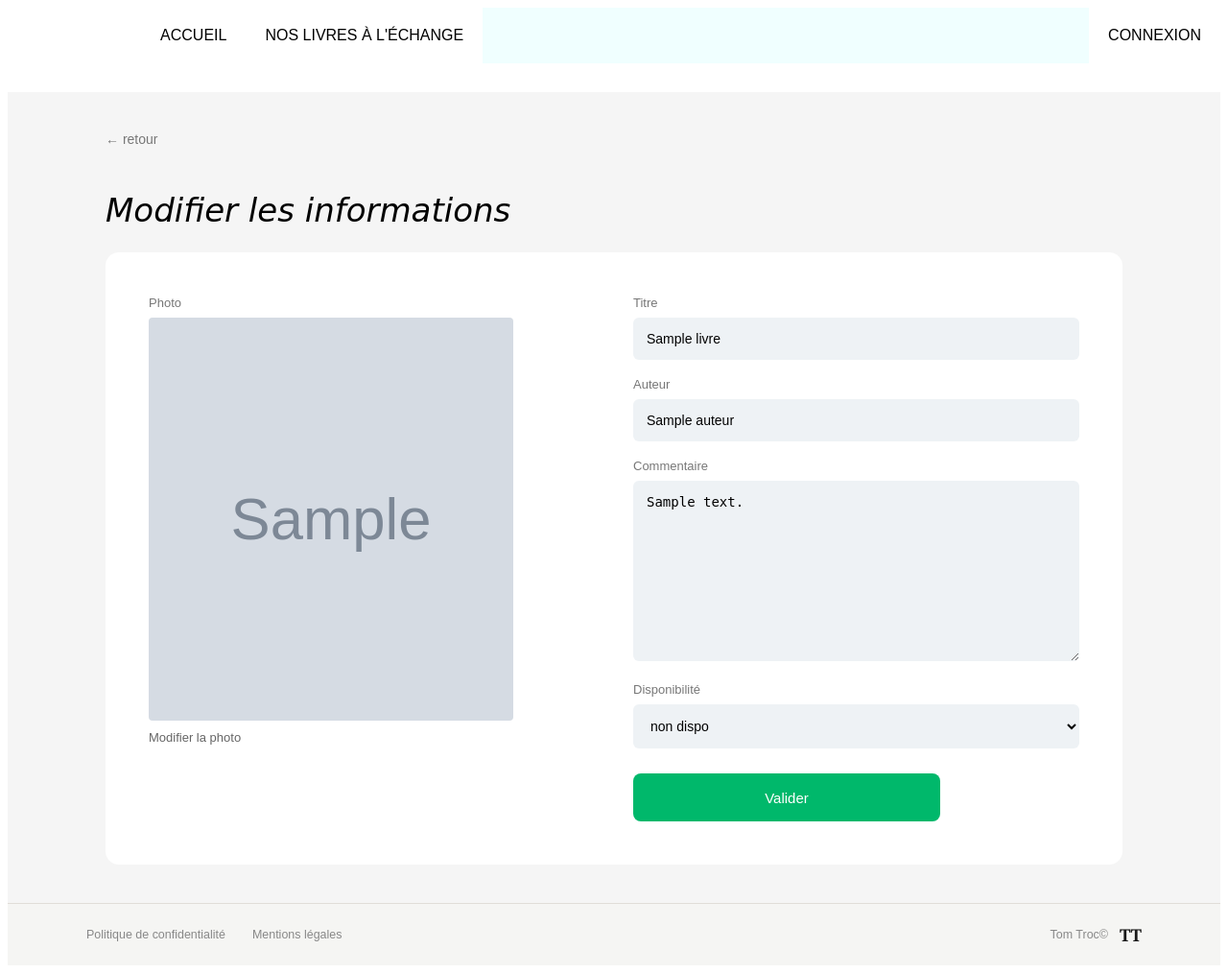
After one commit to SachaFauconnier/Projet-4, a PHP site: template views/templates/editLivre.php in a window 1280 px wide. The commit adds this page. Shown: the whole page at 96% size. Run offline with PHP 8.4, Linux system fonts and the light colour scheme; the template is opened without the code that fills it: most values are stand-ins (such as "Sample title", 1, 10 or a date in 2020); grey boxes marked "Sample" are stand-in pictures.

Commit message:
Page profil

```diff
--- a/controllers/UserController.php
+++ b/controllers/UserController.php
@@ -164,4 +164,6 @@ public function updateUser(): void
 }
 
 
+
+
 }
--- a/css/style.css
+++ b/css/style.css
@@ -8,13 +8,17 @@ body {
     background-color: var(--backgroundColor);
 }
 
+main {
+  background-color: #f5f5f5;
+}
+
 h1 {
     display: flex;
-    justify-content: center;
     font-family: 'Qwitcher Grypen', cursive;
     font-style: italic;
     font-size: 80px;
     color: var(--titleColor);
+    text-align: center;
 }
 
 h2 {
@@ -1138,3 +1153,108 @@ background: #fff;
     flex-direction: column;
   }
 }
+
+
+
+/* ============================================================================================ */
+/* ============================= Edit livre ================================== */
+/* ============================================================================================ */
+
+
+.edit-livre {
+    max-width: 1100px;
+    margin: 40px auto;
+    padding: 0 20px;
+}
+
+.edit-livre__back {
+    display: inline-block;
+    margin-bottom: 18px;
+    color: #777;
+    text-decoration: none;
+    font-size: 14px;
+}
+
+.edit-livre__title {
+    margin-bottom: 24px;
+    font-size: 34px;
+    font-weight: 500;
+}
+
+.edit-livre__card {
+    background: #fff;
+    border-radius: 14px;
+    padding: 45px;
+}
+
+.edit-livre__form {
+    display: grid;
+    grid-template-columns: 1fr 1fr;
+    gap: 40px;
+}
+
+.edit-livre__label,
+.edit-livre__small-label {
+    display: block;
+    margin-bottom: 8px;
+    font-size: 13px;
+    color: #777;
+}
+
+.edit-livre__image {
+    width: 100%;
+    max-width: 380px;
+    height: 420px;
+    object-fit: cover;
+    border-radius: 4px;
+    display: block;
+    margin-bottom: 10px;
+}
+
+.edit-livre__left input,
+.edit-livre__right input,
+.edit-livre__right textarea,
+.edit-livre__right select {
+    width: 100%;
+    border: none;
+    background: #eef2f5;
+    border-radius: 6px;
+    padding: 14px;
+    font-size: 14px;
+    margin-bottom: 18px;
+    box-sizing: border-box;
+}
+
+.edit-livre__right textarea {
+    resize: vertical;
+    min-height: 180px;
+}
+
+.edit-livre__button {
+    margin-top: 8px;
+    width: 320px;
+    height: 50px;
+    border: none;
+    border-radius: 8px;
+    background: #00b86b;
+    color: white;
+    font-size: 15px;
+    cursor: pointer;
+}
+
+.edit-livre__button:hover {
+    background: #006D41;
+}
+
+.hidden {
+    display: none;
+}
+
+.edit-livre__small-label {
+    cursor: pointer;
+    color: #666;
+}
+
+.edit-livre__small-label:hover {
+    text-decoration: underline;
+}
--- /dev/null
+++ b/views/templates/editLivre.php
@@ -0,0 +1,84 @@
+<?php /** @var array $livre */ ?>
+
+<section class="edit-livre">
+    <a href="index.php?action=profile" class="edit-livre__back">← retour</a>
+
+    <h1 class="edit-livre__title">Modifier les informations</h1>
+
+    <div class="edit-livre__card">
+        <form action="index.php?action=updateLivre" method="post" class="edit-livre__form">
+            <input type="hidden" name="id" value="<?= (int)$livre['id'] ?>">
+
+            <div class="edit-livre__left">
+                <label class="edit-livre__label">Photo</label>
+
+                <img
+                    class="edit-livre__image"
+                    src="<?= htmlspecialchars($livre['image'] ?: 'https://cdn.paris.fr/paris/2021/10/04/huge-9394fb10a8ef69a7572e9e273521dfb8.jpeg') ?>"
+                    onerror="this.onerror=null;this.src='https://cdn.paris.fr/paris/2021/10/04/huge-9394fb10a8ef69a7572e9e273521dfb8.jpeg';"
+                    alt="<?= htmlspecialchars($livre['titre']) ?>"
+                >
+
+                <label class="edit-livre__small-label" id="toggleImageInput">
+                    Modifier la photo
+                </label>
+
+                <input
+                    type="text"
+                    name="image"
+                    id="imageInput"
+                    value="<?= htmlspecialchars($livre['image']) ?>"
+                    class="hidden"
+                >
+            </div>
+
+            <div class="edit-livre__right">
+                <label class="edit-livre__label">Titre</label>
+                <input type="text" name="titre" value="<?= htmlspecialchars($livre['titre']) ?>" required>
+
+                <label class="edit-livre__label">Auteur</label>
+                <input type="text" name="auteur" value="<?= htmlspecialchars($livre['auteur']) ?>" required>
+
+                <label class="edit-livre__label">Commentaire</label>
+                <textarea name="description" rows="10"id="description"><?= htmlspecialchars($livre['description']) ?></textarea>
+
+                <label class="edit-livre__label">Disponibilité</label>
+                <select name="disponible">
+                    <option value="1" <?= (int)$livre['disponible'] === 1 ? 'selected' : '' ?>>disponible</option>
+                    <option value="0" <?= (int)$livre['disponible'] === 0 ? 'selected' : '' ?>>non dispo</option>
+                </select>
+
+                <button type="submit" class="edit-livre__button">Valider</button>
+            </div>
+        </form>
+    </div>
+</section>
+
+<script>
+function autoResize(textarea) {
+    textarea.style.height = 'auto';
+    textarea.style.height = textarea.scrollHeight + 'px';
+}
+
+// initialisation au chargement
+document.addEventListener("DOMContentLoaded", function() {
+    const textarea = document.getElementById("description");
+    autoResize(textarea);
+
+    textarea.addEventListener("input", function() {
+        autoResize(this);
+    });
+});
+
+document.addEventListener("DOMContentLoaded", function () {
+
+    const label = document.getElementById("toggleImageInput");
+    const input = document.getElementById("imageInput");
+
+    label.addEventListener("click", function () {
+        input.classList.toggle("hidden");
+        input.focus();
+    });
+
+});
+</script>
--- a/views/templates/home.php
+++ b/views/templates/home.php
@@ -32,7 +32,7 @@
 
 <!-- Section livres -->
 <section class="section-livres">
-    <h1 class="section-title">Les derniers livres ajoutés</h1>
+    <h2 class="section-title">Les derniers livres ajoutés</h2>
 
     <div class="derniersLivres">
         <?php foreach($livres as $livre): ?>
--- a/views/templates/livres.php
+++ b/views/templates/livres.php
@@ -2,7 +2,7 @@
 
 ?>
 
-<form method="get" action="index.php">
+<form method="get" action="index.php"  class="form-Alllivres">
     <div class="search__container">
         <h2 class="search__title">Nos livres à l'échange</h2>
 
--- a/views/templates/profile.php
+++ b/views/templates/profile.php
@@ -106,7 +106,7 @@
 </td>
 
 <td class="actions">
-    <a href="#">Éditer</a>
+    <a href="index.php?action=editLivre&id=<?= $livre->getId() ?>">Éditer</a>
 
     <form action="index.php?action=deleteLivre" method="post" style="display:inline;">
         <input type="hidden" name="id" value="<?= $livre->getId() ?>">
```
Also changed, not shown: other parts of css/style.css (+21 -10 lines), controllers/LivreController.php (+69 -0 lines), index.php (+8 -0 lines), models/LivreManager.php (+30 -0 lines).
